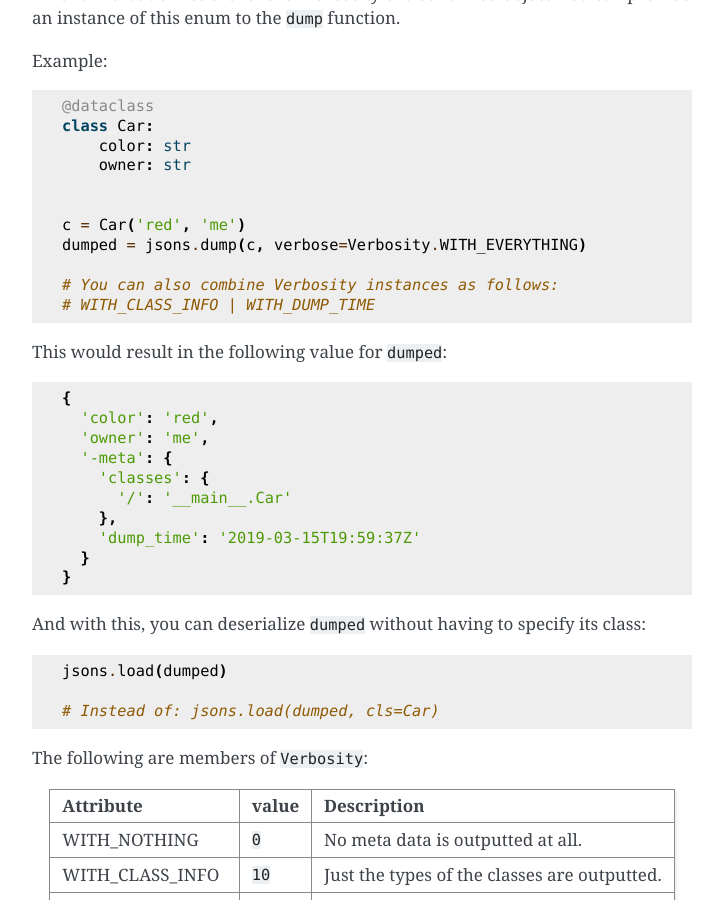
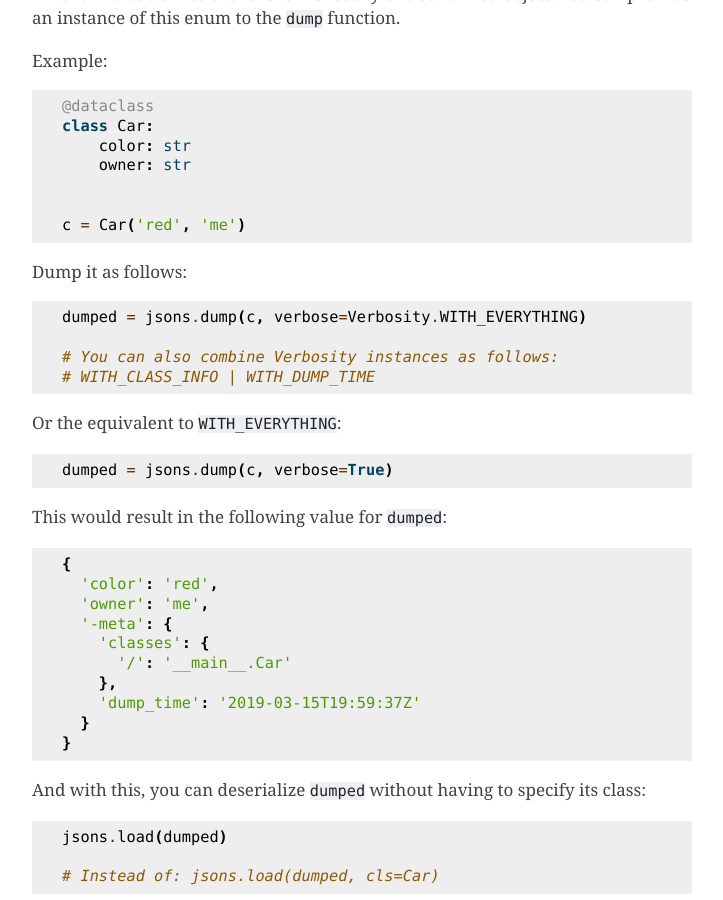
Before and after one commit to ramonhagenaars/jsons, a Sphinx documentation site: the page built from docs/api.rst, in a window 1280 px wide and 900 px high, scrolled down 12930 px. Shown: the whole window, without its empty margins (388-1111 px from the left). Built offline with Sphinx 7.4.7, drawn with Linux system fonts in a browser that asks for light colours.

Commit message:
Documentation.

```diff
--- a/docs/api.rst
+++ b/docs/api.rst
@@ -691,10 +691,21 @@ Example:
 
 
     c = Car('red', 'me')
+
+Dump it as follows:
+
+::
+
     dumped = jsons.dump(c, verbose=Verbosity.WITH_EVERYTHING)
 
     # You can also combine Verbosity instances as follows:
     # WITH_CLASS_INFO | WITH_DUMP_TIME
+
+Or the equivalent to ``WITH_EVERYTHING``:
+
+::
+
+    dumped = jsons.dump(c, verbose=True)
 
 This would result in the following value for ``dumped``:
 
```
